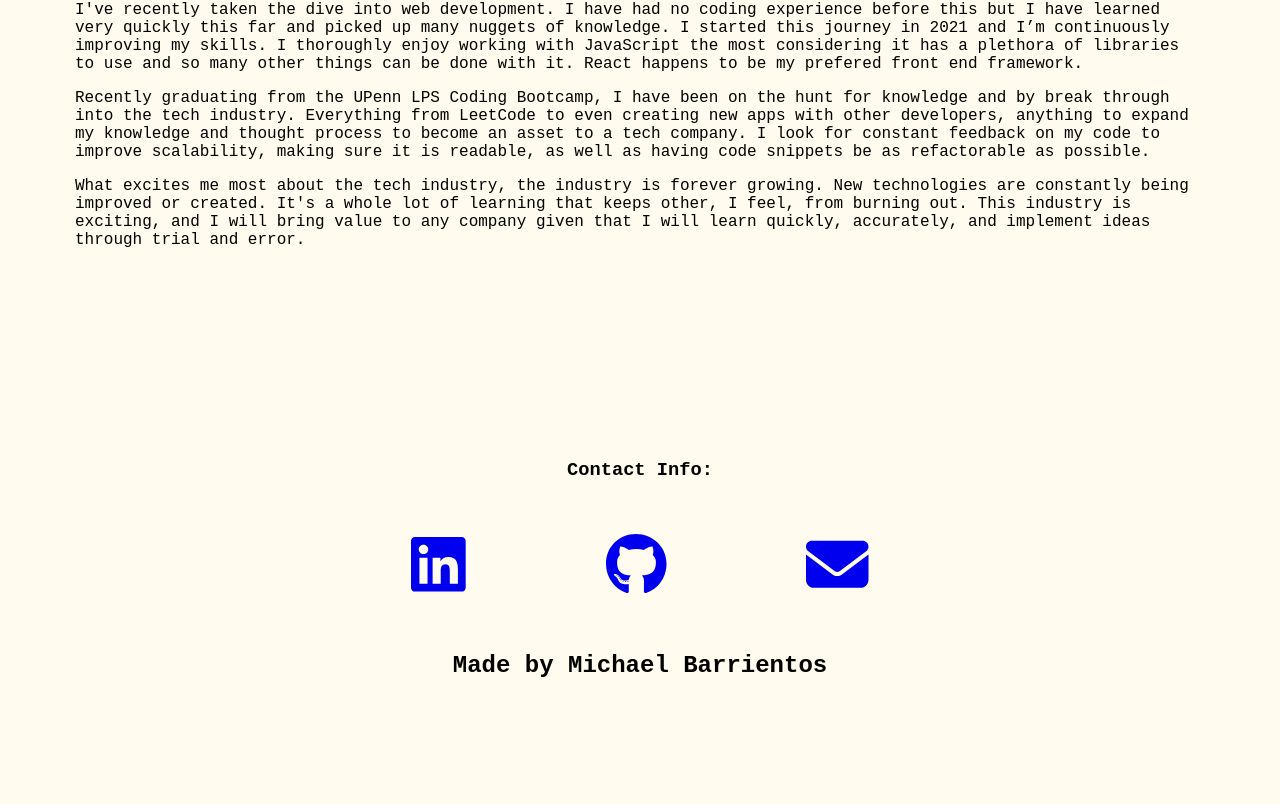
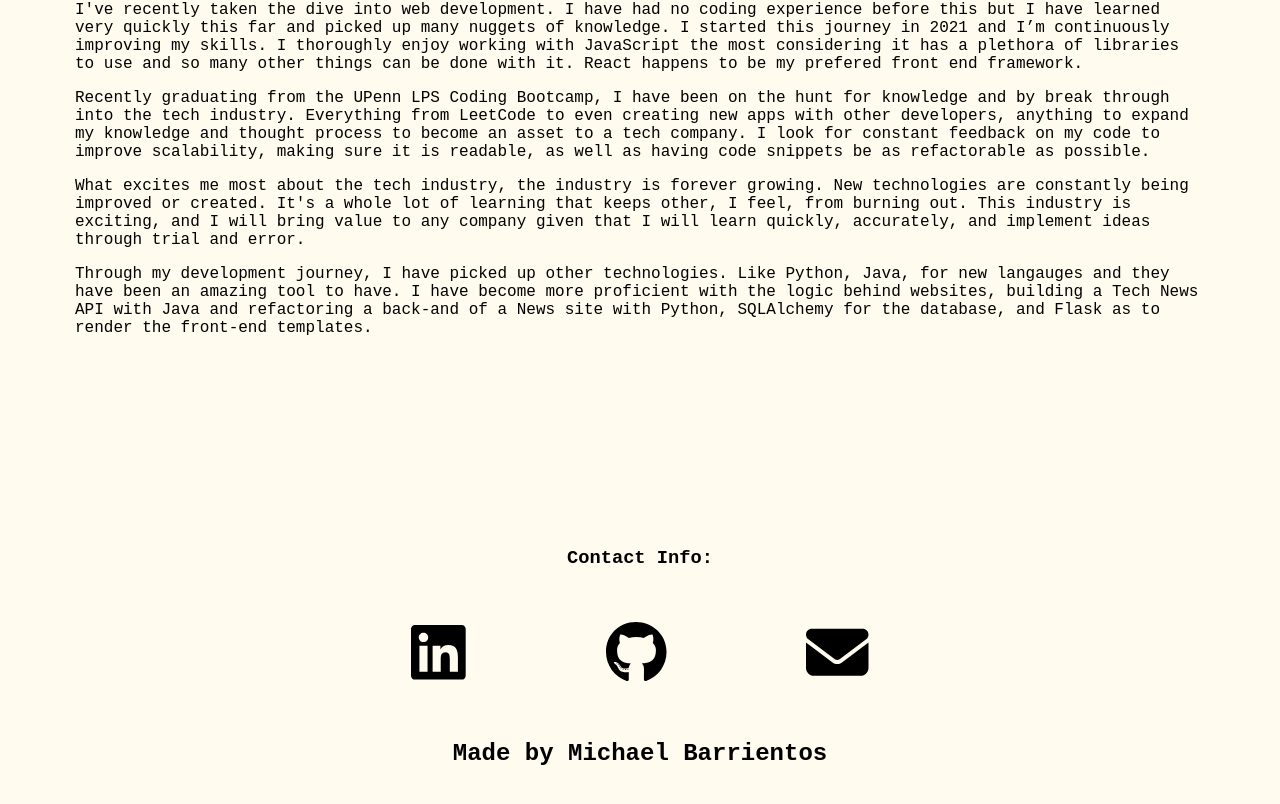
Before and after one commit to mbarrientos1129/Barrientos_React_Portfolio, a React (Create React App) app: page / in a window 1280 px wide. Shown: the part 694-1498 px from the top of the page. Built offline with nearby package versions, Linux system fonts and the light colour scheme.

Commit message:
claned up some responsiveness and color in links

```diff
--- a/src/App.css
+++ b/src/App.css
@@ -11,6 +11,7 @@ body {
 
 div a:link {
     text-decoration: underline;
+    color: black;
     position: relative;
     padding: 14px 20px;
     display: inline-block;
@@ -35,14 +36,15 @@ div a:visited {
 
 }
 .portfolioMeat {
+    display: flex;
+    flex-wrap: wrap;
+    justify-content: center;
     font-family: 'Courier New', Courier, monospace;
-    flex: 70%;
     padding: 75px;
     height: 250px;
     margin: 0;
     text-align: center;
     font-size: 20px;
-
 }
 
 .webInstruction {
@@ -51,10 +53,11 @@ div a:visited {
 
 .portfolioCard {
     display: flex;
+    flex-wrap: wrap;
+    grid-template-columns: repeat(3, 1fr);
     text-decoration: none;
     padding-top: 300px;
     border-radius: 10px;
-    flex-flow: row wrap;
     margin: 1rem;
     vertical-align: bottom;
 }
@@ -62,9 +65,7 @@ div a:visited {
 .Project {
     text-decoration: none;
     padding: 20px 50px;
-    flex-flow: row wrap;
     margin: 1rem;
-    display: inline-block;
 }
 
 .Project img {
--- a/src/components/About.js
+++ b/src/components/About.js
@@ -33,7 +33,12 @@ function About() {
             are constantly being improved or created. It's a whole lot of learning that keeps other, I feel,
             from burning out. This industry is exciting, and I will bring value to any company given that I will
             learn quickly, accurately, and implement ideas through trial and error.
+          </p>
 
+          <p>
+            Through my development journey, I have picked up other technologies. Like Python, Java, for new langauges and they have been an
+            amazing tool to have. I have become more proficient with the logic behind websites, building a Tech News API with Java and
+            refactoring a back-and of a News site with Python, SQLAlchemy for the database, and Flask as to render the front-end templates.
           </p>
         </div>
       </div>
--- a/src/components/Portfolio.js
+++ b/src/components/Portfolio.js
@@ -62,9 +62,6 @@ function Portfolio() {
                     <p>
                         There are three applications that have deployed links. Those application consist of Cumulus Chat, filmBites!, and Accord.
                     </p>
-                    <p>
-                         <b>Application Uses for Overview - ></b>
-                    </p>
                     <div className="webInstruction">
                         <p>
                             <b>Cumulus Chat:</b> Please pair with a cohort as this is how you will test if this application works.
```
Also changed, not shown: src/App.js (+0 -32 lines).
